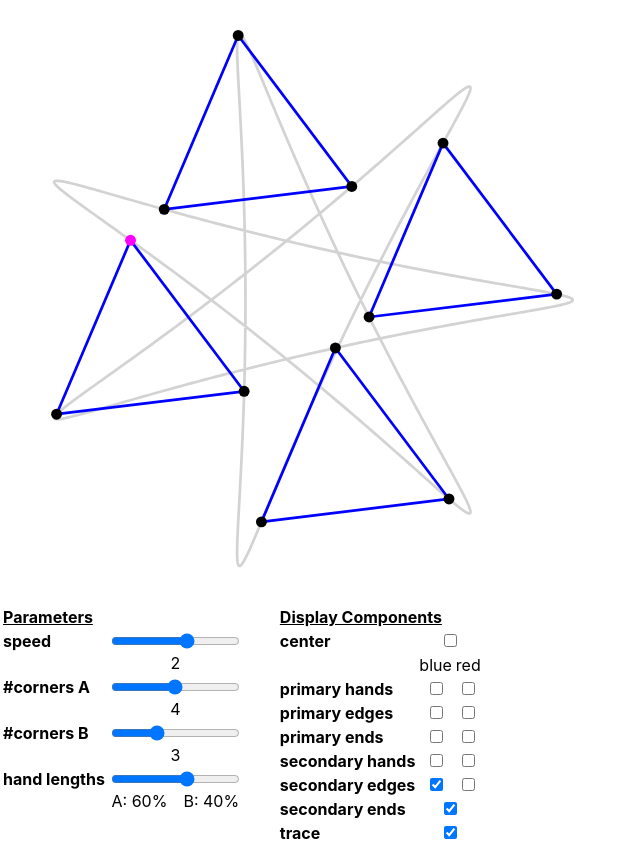
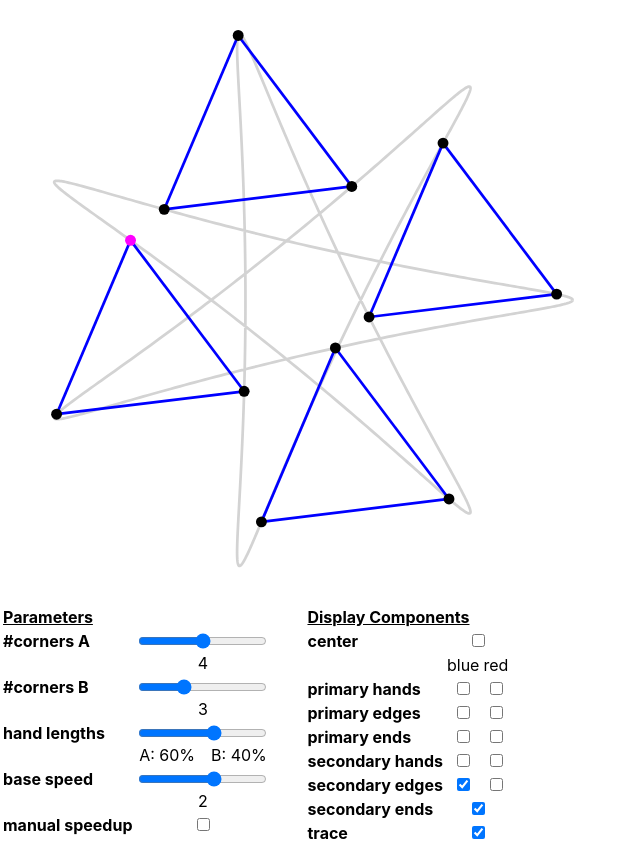
Before and after one commit to hcschuetz/double-rotation, a React (Create React App) app: page / in a window 1280 px wide. Shown: the whole page, without its empty margins (0-640 px from the left). Built offline with nearby package versions, Linux system fonts and the light colour scheme.

Commit message:
optionally decouple rotation speeds from #corners

```diff
--- a/src/App.tsx
+++ b/src/App.tsx
@@ -2,8 +2,6 @@
  * TODO
  * - Put state in URL
  *   - Use links referencing these URLs for links in explanation story
- * - Support decoupled rotation speeds (optionally).
- *   (This does not fit with the "% 1" on rounds!  Nor does it fit with traces.)
  * - Draw secondary traces?
  */
 import React, { Context, createContext, Fragment, useContext, useEffect, useRef, useState } from 'react';
@@ -12,9 +10,12 @@ import './App.css';
 const traceSteps = 1000;
 
 type Options = {
-  speed: number
   cornersA: number, cornersB: number,
   percentageA: number,
+  baseSpeed: number,
+  manualSpeedup: boolean,
+  speedupA: number,
+  speedupB: number,
   showCenter: boolean,
   showPrimaryHandsA: boolean, showPrimaryEndsA: boolean, showPrimaryEdgesA: boolean,
   showSecondaryHandsA: boolean, showSecondaryEdgesA: boolean,
@@ -33,7 +34,10 @@ const initialOptions: Options = {
   cornersA: 4,
   cornersB: 3,
   percentageA: 60,
-  speed: 2,
+  baseSpeed: 2,
+  manualSpeedup: false,
+  speedupA: 3,
+  speedupB: 4,
   showPrimaryHandsA: false, showPrimaryEndsA: false, showPrimaryEdgesA: false,
   showSecondaryHandsA: false, showSecondaryEdgesA: true,
   showPrimaryHandsB: false, showPrimaryEndsB: false, showPrimaryEdgesB: false,
@@ -56,7 +60,7 @@ const polar = (r: number, turns: number): [number, number] => ([
 function MovingParts(): JSX.Element {
   const options = useContext(DisplayOptions);
   const speedRef = useRef(0);
-  speedRef.current = options.speed;
+  speedRef.current = options.baseSpeed;
   const prevTimestamp = useRef(0);
   if (prevTimestamp.current === undefined) {
     prevTimestamp.current = performance.now();
@@ -70,10 +74,7 @@ function MovingParts(): JSX.Element {
       }
       const deltaT = timestamp - prevTimestamp.current;
       const deltaRounds = deltaT/60000 * speedRef.current;
-      // We only care about the fractional part of "rounds", thus "% 1".
-      // We want that part to be always positive (even though this is not really
-      // necessary), even with negative speed, thus "+ 1".
-      setRounds(rounds => (rounds + deltaRounds + 1) % 1);
+      setRounds(rounds => rounds + deltaRounds);
       prevTimestamp.current = timestamp;
       requestAnimationFrame(update);
     }
@@ -84,6 +85,8 @@ function MovingParts(): JSX.Element {
 
   const p = options.cornersA;
   const q = options.cornersB;
+  const speedupA = options.manualSpeedup ? options.speedupA : q;
+  const speedupB = options.manualSpeedup ? options.speedupB : p;
 
   const forEachPoint = (f: (i: number, j: number) => JSX.Element): JSX.Element[] =>
     indices(p).flatMap(i => indices(q).map(j => (
@@ -95,10 +98,10 @@ function MovingParts(): JSX.Element {
   // by introducing independent rotations.
   // Notice that the coupling ensures closed traces.
   const pHands = indices(p).map(i =>
-    polar(    options.percentageA/100, -q*rounds + i/p)
+    polar(    options.percentageA/100, -speedupA*rounds + i/p)
   );
   const qHands = indices(q).map(j =>
-    polar(1 - options.percentageA/100,  p*rounds + j/q)
+    polar(1 - options.percentageA/100,  speedupB*rounds + j/q)
   );
 
   const points = pHands.map(([xp, yp]) => qHands.map(([xq, yq]) => (
@@ -179,11 +182,13 @@ function App() {
 
   const p = options.cornersA;
   const q = options.cornersB;
+  const speedupA = options.manualSpeedup ? options.speedupA : q;
+  const speedupB = options.manualSpeedup ? options.speedupB : p;
   const rp = options.percentageA/100;
   const rq = 1-rp;
-  const trace = indices(traceSteps).map(i => {
-    const [xp, yp] = polar(rq,  p*i/traceSteps);
-    const [xq, yq] = polar(rp, -q*i/traceSteps);
+  const trace = indices(traceSteps+1).map(i => {
+    const [xp, yp] = polar(rq,  speedupB*i/traceSteps);
+    const [xq, yq] = polar(rp, -speedupA*i/traceSteps);
     return `${xp+xq},${yp+yq}`;
   }).join(" ");
 
@@ -207,7 +212,7 @@ function App() {
       <div className="App">
         <svg viewBox="-1.1 -1.1 2.2 2.2" width="600" height="600">
           {options.showTrace && (
-            <polygon points={trace} stroke="lightgrey" strokeWidth={0.01} fill="none"/>
+            <polyline points={trace} stroke="lightgrey" strokeWidth={0.01} fill="none"/>
            )}
           <MovingParts/>
         </svg>
@@ -216,14 +221,6 @@ function App() {
             <tbody>
               <tr>
                 <th colSpan={2}><u>Parameters</u></th>
-              </tr>
-              <tr>
-                <th>speed</th>
-                <td>
-                  {slider("speed", -10, 10, 0.1)}
-                  <br/>
-                  <span>{options.speed}</span>
-                </td>
               </tr>
               <tr>
                 <th>#corners A</th>
@@ -249,6 +246,36 @@ function App() {
                   <span>A: {options.percentageA}%&emsp;B: {100 - options.percentageA}%</span>
                 </td>
               </tr>
+              <tr>
+                <th>base speed</th>
+                <td>
+                  {slider("baseSpeed", -10, 10, 0.1)}
+                  <br/>
+                  <span>{options.baseSpeed}</span>
+                </td>
+              </tr>
+              <tr>
+                <th>manual speedup</th>
+                <td>{flag("manualSpeedup")}</td>
+              </tr>
+              {options.manualSpeedup && (<Fragment>
+                <tr>
+                  <th>speedup A</th>
+                  <td>
+                    {slider("speedupA", -7, 7, 0.1)}
+                    <br/>
+                    <span>{options.speedupA}</span>
+                  </td>
+                </tr>
+                <tr>
+                  <th>speedup B</th>
+                  <td>
+                    {slider("speedupB", -7, 7, 0.1)}
+                    <br/>
+                    <span>{options.speedupB}</span>
+                  </td>
+                </tr>
+              </Fragment>)}
             </tbody>
           </table>
           <table style={{display: "inline-table"}}>
```
